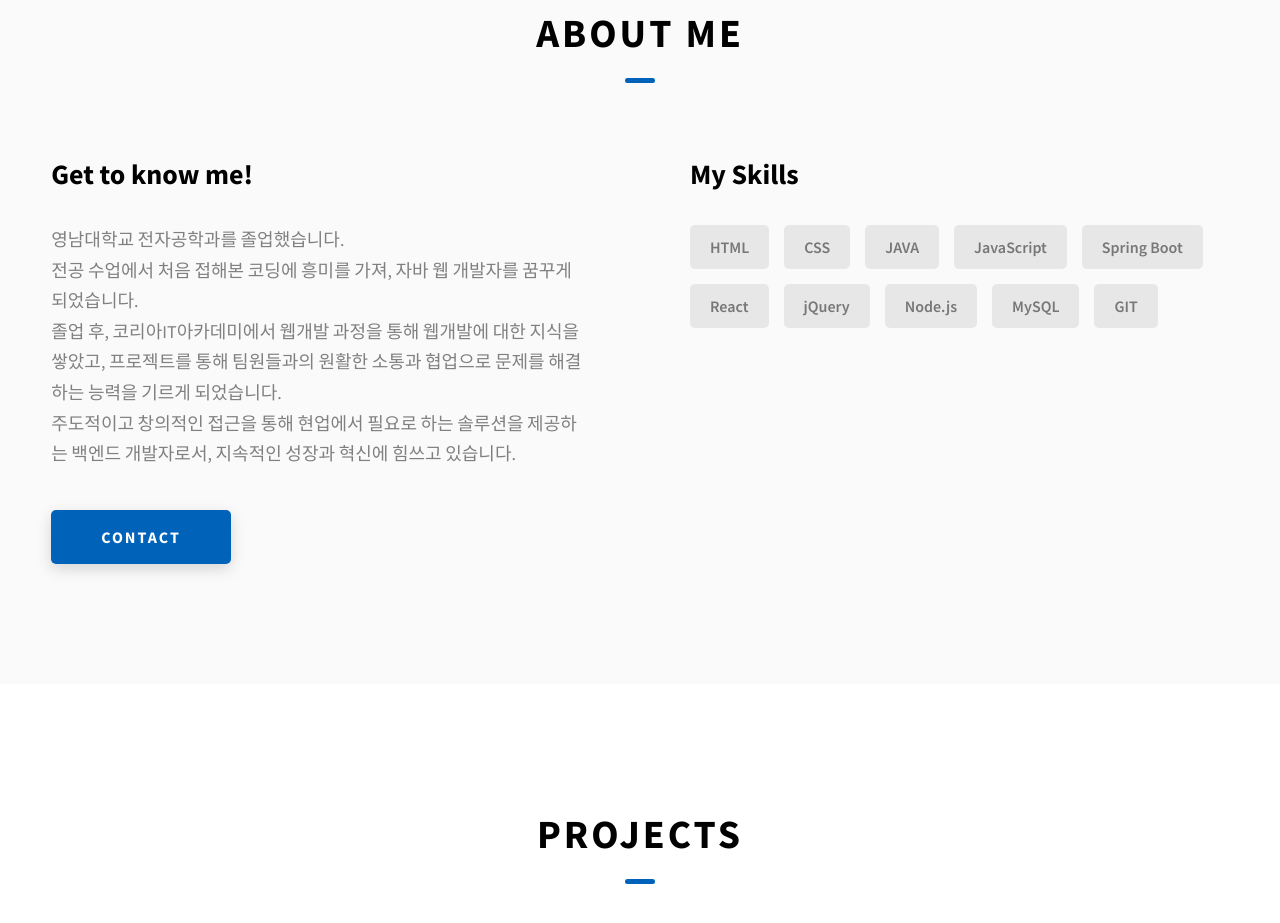
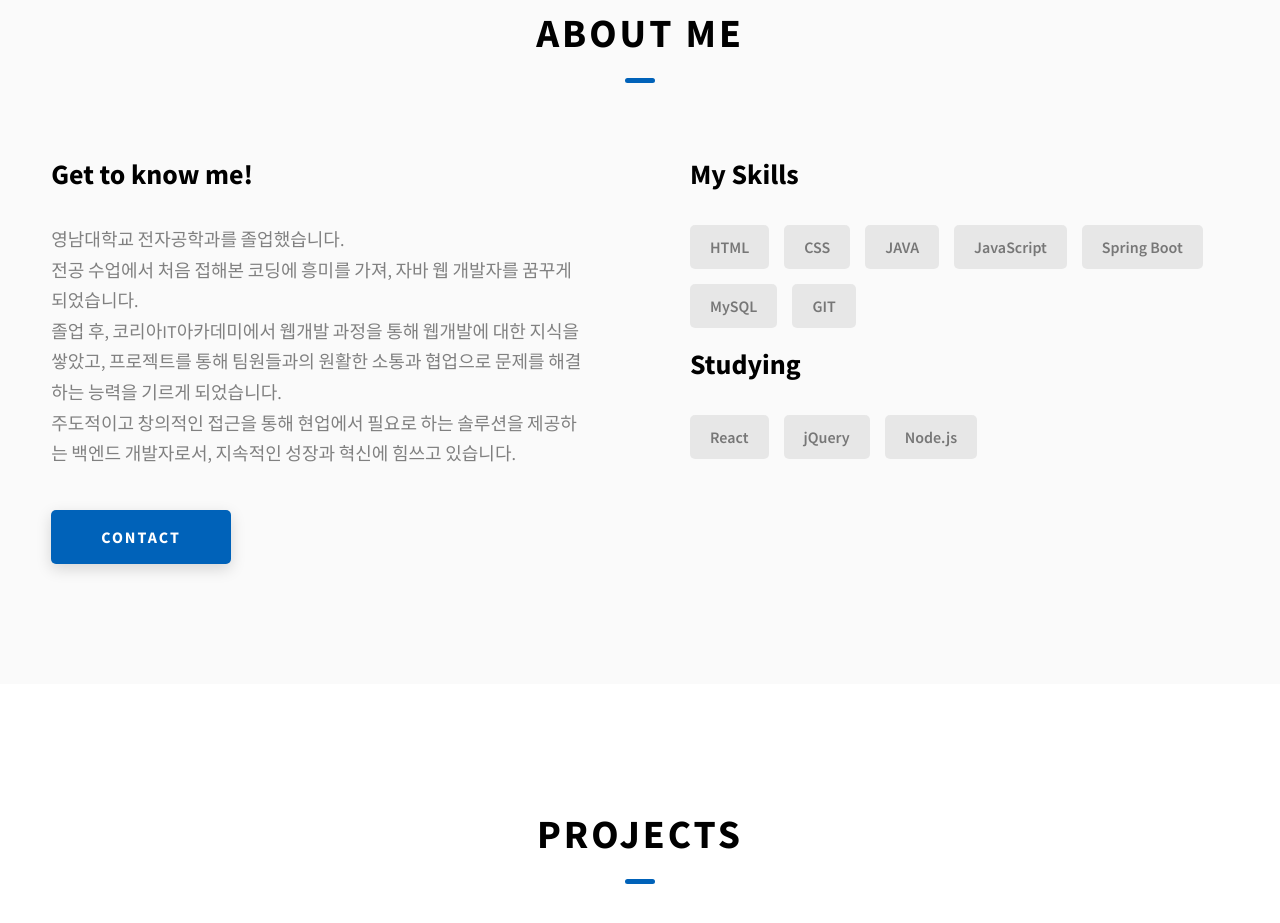
Before and after one commit to 98Woonho/98Woonho.github.io, a website: page index.html in a window 1280 px wide. Shown: the part 917-1840 px from the top of the page. Drawn offline with Linux system fonts and the light colour scheme.

Commit message:
Studying 추가

```diff
--- a/index.html
+++ b/index.html
@@ -148,6 +148,7 @@
               >Contact</a
             >
           </div>
+          <div>
             <div class="about__content-skills">
               <h3 class="about__content-title">My Skills</h3>
               <div class="skills">
@@ -156,11 +157,16 @@
                 <div class="skills__skill">JAVA</div>
                 <div class="skills__skill">JavaScript</div>
                 <div class="skills__skill">Spring Boot</div>
+                <div class="skills__skill">MySQL</div>
+                <div class="skills__skill">GIT</div>
+              </div>
+            </div>
+            <div class="about__content-skills">
+              <h3 class="about__content-title">Studying</h3>
+              <div class="skills">
                 <div class="skills__skill">React</div>
                 <div class="skills__skill">jQuery</div>
                 <div class="skills__skill">Node.js</div>
-              <div class="skills__skill">MySQL</div>
-              <div class="skills__skill">GIT</div>
             </div>
           </div>
         </div>
```
Lines whose indentation alone changed are shown as unchanged.
